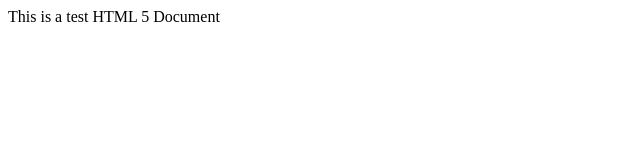
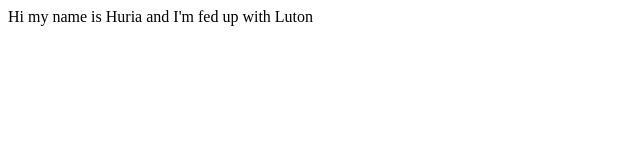
Before and after one commit to NdigoBlue/Test, a plain HTML site: page index.html in a window 1280 px wide. Shown: the whole page, without its empty margins (0-640 px from the left). Drawn offline with Linux system fonts and the light colour scheme.

Commit message:
Hi Bourri

```diff
--- a/index.html
+++ b/index.html
@@ -5,7 +5,7 @@
  </head>
 
  <body>
-    This is a test HTML 5 Document
+    Hi my name is Huria and I'm fed up with Luton
  </body>
 
  </html>
```
